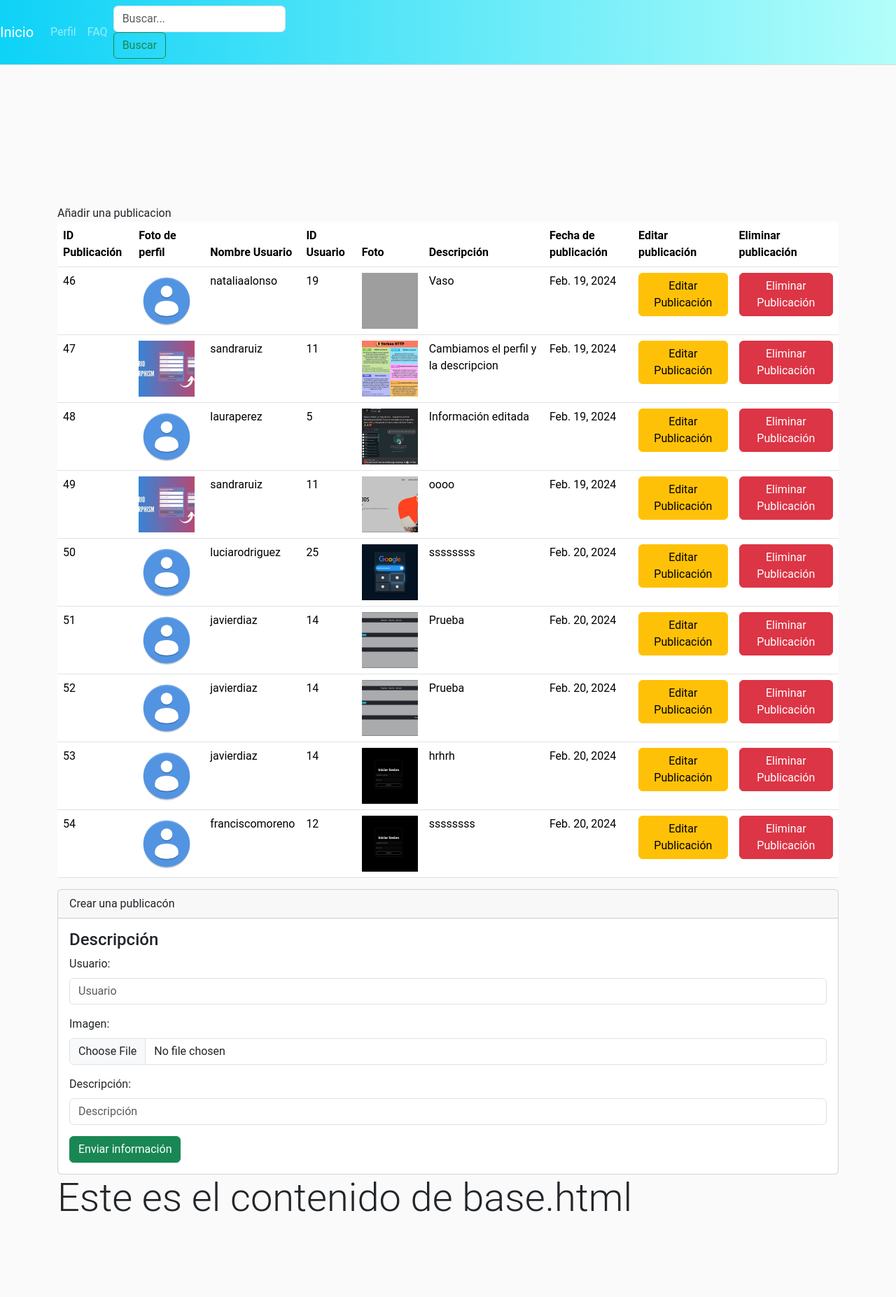
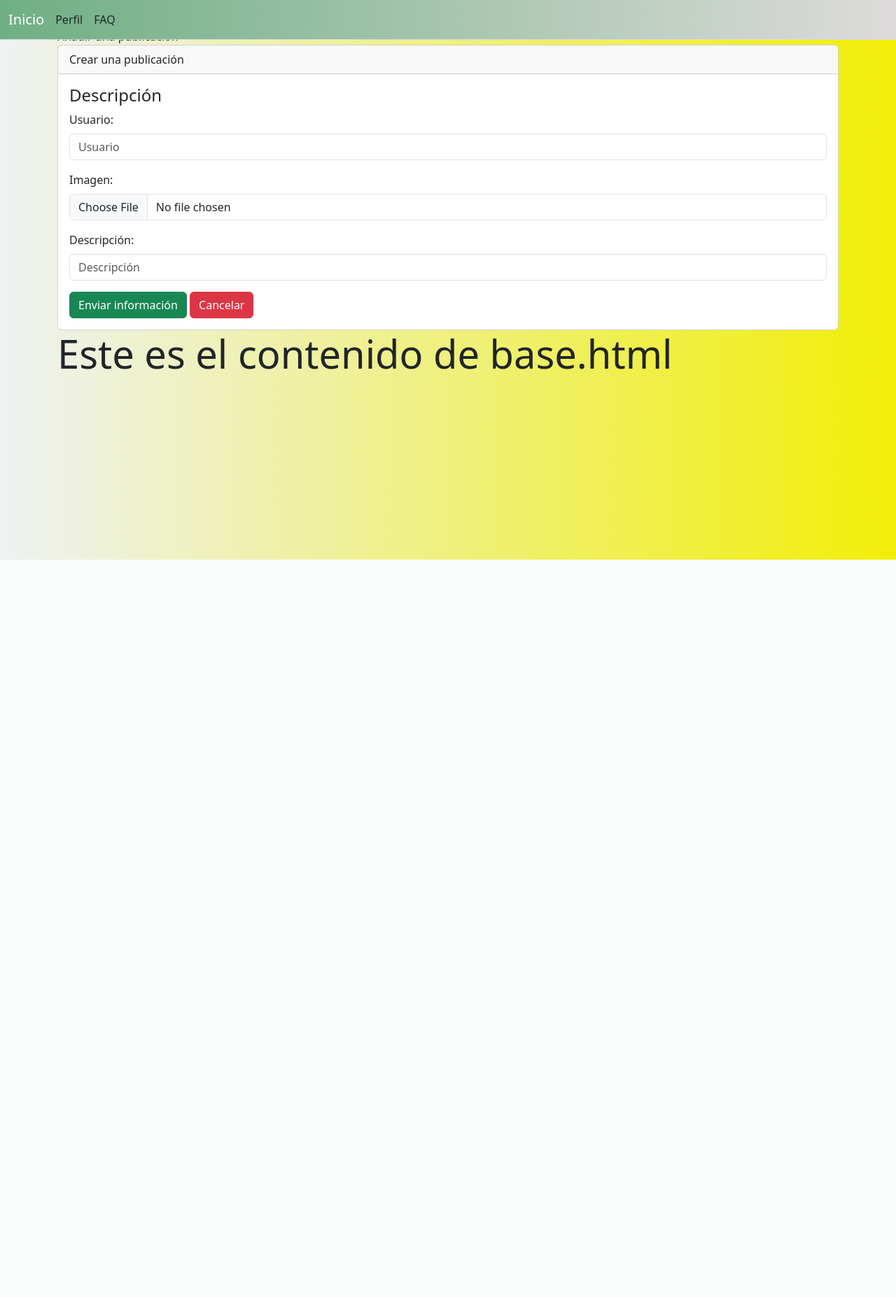
Before and after one commit to alvarors94/TeachGram, a Django app: page /crear_publicacion in a window 1280 px wide. Shown: the whole page at 70% size. After the commit the page ends 800 px from the top, so only its background shows below. Run offline with Django 5.2, Linux system fonts and the light colour scheme; data comes from the database, SQL or seed files in the repository; both versions use the stored data as it was after the commit; grey boxes are pictures that could not be loaded.

Commit message:
Se cambia la apariencia, se añaden los botones cancelar y los de agregar y ver comentarios y se agregan algunos de pruebas. Falta que a la hora ed agregar comentario parezca al imagen de la publicacion. EN /ver_comentarios_comentarios si que aparece la imagen

```diff
--- a/libreria/forms.py
+++ b/libreria/forms.py
@@ -1,7 +1,12 @@
 from django import forms
-from .models import Publicacion
+from .models import Publicacion, Comentario
 
 class PublicacionForm(forms.ModelForm):
     class Meta:
         model = Publicacion
         fields = "__all__"
+
+class ComentarioForm(forms.ModelForm):
+    class Meta:
+        model = Comentario
+        fields = "__all__"
--- a/libreria/models.py
+++ b/libreria/models.py
@@ -33,5 +33,6 @@ class Comentario(models.Model):
     comentario = models.CharField(max_length=400, verbose_name="Comentario")
     fecha_publicacion_comentario = models.DateField(auto_now_add=True)
 
+
     def __str__(self):
         return f"{self.usuario}'s comment ({self.comentario}) Fecha: {self.fecha_publicacion_comentario}"
--- a/libreria/templates/base.html
+++ b/libreria/templates/base.html
@@ -16,33 +16,30 @@
             integrity="sha384-T3c6CoIi6uLrA9TneNEoa7RxnatzjcDSCmG1MXxSR1GAsXEV/Dwwykc2MPK8M2HN"
             crossorigin="anonymous"
         />
-        <link rel="stylesheet" type="text/css" href="{% static '/style.css' %}">
+
+        <link rel="stylesheet" href="/static/main.css">
     </head>
 
-      <nav class="navbar navbar-expand-lg navbar-dark bg-dark">
-        <a class="navbar-brand" href="{% url 'inicio' %}">Inicio</a>
+
+
+    <nav class="navbar navbar-expand-lg mi-navbar fixed-top mb-30">
+        <div class="container-fluid mb-30">
+            <a class="navbar-brand text-white mb-30" href="/">Inicio</a>
             <button class="navbar-toggler" type="button" data-toggle="collapse" data-target="#navbarSupportedContent" aria-controls="navbarSupportedContent" aria-expanded="false" aria-label="Toggle navigation">
                 <span class="navbar-toggler-icon"></span>
             </button>
             <div class="collapse navbar-collapse" id="navbarNav">
-          <ul class="navbar-nav">
-            <li class="nav-item">
-              <a class="nav-link" href="{% url 'perfil' %}">Perfil</a>
-            </li>
-            <li class="nav-item">
+                  <a class="nav-link me-3" href="{% url 'perfil' %}">Perfil</a>
                   <a class="nav-link" href="#">FAQ</a>
-            </li>
-          </ul>
-          <form class="form-inline my-2 my-lg-0">
-            <input class="form-control mr-sm-2" type="search" placeholder="Buscar..." aria-label="Search">
-            <button class="btn btn-outline-success my-2 my-sm-0 ml-auto" type="submit">Buscar</button>
-        </form>
+
         </div>
     </nav>
 
 
+
+    <br/>
     <!-- Tab panes -->
-    <div class="tab-content" id="myTabContent">
+    <div class="tab-content mt-3" id="myTabContent">
         <div class="tab-pane fade show active" id="tab1Id" role="tabpanel">
 
         </div>
@@ -61,7 +58,7 @@
 
     <body>
 
-        <div class="container">
+        <div class="container mt-30">
             <div class="row">
                 <div class="col-12">
                     {% block contenido %} {% endblock %}
@@ -72,13 +69,7 @@
 
          </div>
      <header>
-            <!-- place navbar here -->
-        </header>
-        <main></main>
-        <footer>
-            <!-- place footer here -->
-        </footer>
-        <!-- Bootstrap JavaScript Libraries -->
+
         <script
             src="https://cdn.jsdelivr.net/npm/@popperjs/core@2.11.8/dist/umd/popper.min.js"
             integrity="sha384-I7E8VVD/ismYTF4hNIPjVp/Zjvgyol6VFvRkX/vR+Vc4jQkC+hVqc2pM8ODewa9r"
--- a/libreria/templates/perfil/crear_publicacion.html
+++ b/libreria/templates/perfil/crear_publicacion.html
@@ -4,40 +4,9 @@
 
 Añadir una publicacion
 
-<table class="table">
-    <thead>
-        <tr>
-            <th scope="col">ID Publicación</th>
-            <th scope="col">Foto de perfil</th>
-            <th scope="col">Nombre Usuario</th>
-            <th scope="col">ID Usuario</th>
-            <th scope="col">Foto</th>
-            <th scope="col">Descripción</th>
-            <th scope="col">Fecha de publicación</th>
-            <th scope="col">Editar publicación</th>
-            <th scope="col">Eliminar publicación</th>
-        </tr>
-    </thead>
-    <tbody>
-        {% for publicacion in publicaciones %}
-        <tr>
-            <td>{{ publicacion.id_publicacion }}</td>
-            <td><img src="{{ publicacion.usuario.foto_perfil.url }}" height="80" width="80"/></td>
-            <td>{{ publicacion.usuario.nombre_usuario }}</td>
-            <td>{{ publicacion.usuario.id_usuario }}</td>
-            <td><img src="{{ publicacion.foto_publicacion.url }}" height="80" width="80"/></td>
-            <td>{{ publicacion.descripcion }}</td>
-            <td>{{ publicacion.fecha_publicacion }}</td>
-            <td><a class="btn btn-warning" href="{% url 'editar_publicacion' publicacion.id_publicacion%}" role="button">Editar Publicación</a></td>
-            <td><a class="btn btn-danger" href="{% url 'eliminar_publicacion' publicacion.id_publicacion%}" role="button">Eliminar Publicación</a></td>
-
-        </tr>
-        {% endfor %}
-    </tbody>
-</table>
 
 <div class="card">
-    <div class="card-header">Crear una publicacón</div>
+    <div class="card-header">Crear una publicación</div>
     <div class="card-body">
 
         <h4 class="card-title">Descripción</h4>
--- a/libreria/templates/perfil/form.html
+++ b/libreria/templates/perfil/form.html
@@ -38,6 +38,14 @@ Incluyendo el token de CSRF en el formulario, se garantiza que las solicitudes d
         value="Enviar información"
     />
 
+    <a
+        name=""
+        id=""
+        class="btn btn-danger"
+        href="{% url 'publicaciones'%}"
+        role="button"
+        >Cancelar</a
+    >
 
 
 </form>
--- a/libreria/urls.py
+++ b/libreria/urls.py
@@ -9,6 +9,11 @@ urlpatterns = [
     path("crear_publicacion", views.crear_publicacion, name="crear_publicacion"),
     path("editar_publicacion/<int:id>", views.editar_publicacion, name="editar_publicacion"),
     path("eliminar_publicacion/<int:id>", views.eliminar_publicacion, name="eliminar_publicacion"),
+    path("publicaciones", views.ver_publicaciones, name="publicaciones"),
+    path("ver_comentarios/<int:id>", views.ver_comentarios, name="ver_comentarios"),
+    path("agregar_comentario/<int:id>", views.agregar_comentario, name="agregar_comentario"),
+
+
 
 
 ]+ static(settings.MEDIA_URL, document_root=settings.MEDIA_ROOT) # así concatenamos el path de la carpeta media y la ruta de la carpeta static
--- a/libreria/views.py
+++ b/libreria/views.py
@@ -1,6 +1,6 @@
 from django.shortcuts import render, redirect
 from .models import Usuario, Publicacion, Comentario #Importamos las clases
-from .forms import PublicacionForm
+from .forms import PublicacionForm, ComentarioForm
 def inicio(request):
     return render(request, "paginas/inicio.html")
 
@@ -15,16 +15,49 @@ def crear_publicacion(request):
 
     if form_publicacion.is_valid():
         form_publicacion.save()
-        return redirect("crear_publicacion")
+        return redirect("publicaciones")
 
     return render(request, "perfil/crear_publicacion.html", {"form_publicacion": form_publicacion, "publicaciones": publicaciones})
 
 def editar_publicacion(request,id):
     publicacion = Publicacion.objects.get(id_publicacion = id)
     form_publicacion = PublicacionForm(request.POST or None, request.FILES or None, instance = publicacion)
+    if form_publicacion.is_valid() and request.POST:
+        form_publicacion.save()
+        return redirect("crear_publicacion")
     return render(request, "perfil/editar_publicacion.html", {"form_publicacion": form_publicacion})
 
 def eliminar_publicacion(request,id):
     publicacion = Publicacion.objects.get(id_publicacion = id)
     publicacion.delete()
     return redirect("crear_publicacion")
+
+def ver_publicaciones(request):
+    publicaciones = Publicacion.objects.all()
+    return render(request, "perfil/publicaciones.html", {"publicaciones": publicaciones})
+
+def ver_comentarios(request, id):
+    publicacion = Publicacion.objects.get(id_publicacion=id)
+    comentarios = publicacion.comentarios.all()  # Obtener todos los comentarios de la publicación específica
+    return render(request, "perfil/ver_comentarios.html", {"publicacion": publicacion, "comentarios": comentarios})
+
+
+def agregar_comentario(request, id):
+    publicacion = Publicacion.objects.get(id_publicacion = id)
+    form_comentario = ComentarioForm(request.POST)
+    if form_comentario.is_valid() and request.POST:
+        form_comentario.save()
+        return redirect("publicaciones")
+
+    return render(request, "perfil/agregar_comentario.html", {"form_comentario": form_comentario})
+    # publicacion = Publicacion.objects.get(id_publicacion=id)
+    # if request.method == 'POST':
+    #     form_comentario = ComentarioForm(request.POST)
+    #     if form_comentario.is_valid():
+    #         comentario = form_comentario.save(commit=False)
+    #         comentario.publicacion = publicacion
+    #         comentario.save()
+    #         return redirect('ver_comentarios', id=id)  # Redirigir a la página de visualización de comentarios
+    # else:
+    #     form_comentario = ComentarioForm()
+    # return render(request, 'perfil/agregar_comentario.html', {'form_comentario': form_comentario, 'publicacion': publicacion})
--- /dev/null
+++ b/static/main.css
@@ -0,0 +1,20 @@
+
+
+.mi-navbar {
+    width: 100%;
+    border-bottom: solid #dbdbdb 1px;
+    background: linear-gradient(to left, #dedbdb, #6FAF83); /* W3C, IE 10+/ Edge, Firefox 16+, Chrome 26+, Opera 12+, Safari 7+ */
+    margin-bottom: 200px; /* Agrega margen en la parte inferior del contenedor de perfil */
+}
+
+body{
+
+    background: #8e9eab;  /* fallback for old browsers */
+    background: -webkit-linear-gradient(to right, #eef2f3, #8e9eab);  /* Chrome 10-25, Safari 5.1-6 */
+    background: linear-gradient(to right, #eef2f3, #f1ee07); /* W3C, IE 10+/ Edge, Firefox 16+, Chrome 26+, Opera 12+, Safari 7+ */
+
+  }
+
+  .table-container {
+    margin-top: 50px; /* Ajusta este valor según sea necesario */
+}
--- a/static/style.css
+++ /dev/null
@@ -1,167 +0,0 @@
-*{
-    padding: 0;
-    margin: 0;
-    box-sizing: border-box;
-}
-
-
-
-body{
-    width: 100%;
-    font-family: 'Roboto',sans-serif;
-    min-width: 1024px;
-    max-width: 1400px;
-    background: #fafafa;
-}
-nav{
-    width: 100%;
-    z-index: 1;
-    border-bottom: solid #dbdbdb 1px;
-    background: linear-gradient(to left, #b2fefa, #0ed2f7); /* W3C, IE 10+/ Edge, Firefox 16+, Chrome 26+, Opera 12+, Safari 7+ */
-    margin-bottom: 200px; /* Agrega margen en la parte inferior del contenedor de perfil */
-
-}
-.nav-cont{
-    width: 80%;
-    margin: auto;
-    display: flex;
-    justify-content: space-between;
-    align-items: center;
-    padding: 10px 50px;
-}
-.cont-input{
-    height: 28px;
-    border: solid 1px #dbdbdb;
-    display: flex;
-    align-items: center;
-    background: #fafafa;
-    padding: 5px;
-}
-.cont-input input{
-    border: 0;
-    outline: none;
-    background: #fafafa;
-}
-.iconos svg{
-    margin:  0 10px;
-    cursor: pointer;
-}
-.iconos .small-logo{
-    width: 25px;
-    height: 25px;
-    border-radius: 50%;
-    cursor: pointer;
-}
-header{
-    width: 60%;
-    margin: auto;
-    transform: translateY(50px);
-    padding: 20px 0;
-    margin-bottom: 20px; /* Agrega margen en la parte inferior del contenedor de perfil */
-}
-.perfil-container{
-    display: flex;
-    margin-bottom: 20px; /* Agrega margen en la parte inferior del contenedor de perfil */
-}
-.perfil-container img{
-    height: 150px;
-    width: 150px;
-    border-radius: 50%;
-    cursor: pointer;
-}
-.contenedor-cabezera{
-    margin-left: 100px;
-}
-.cabezera1{
-    width: 290px;
-    display: flex;
-    align-items: center;
-    margin-bottom: 15px;
-    justify-content: space-between;
-}
-.cabezera1 h1{
-    color: #616161;
-    font-weight: 100;
-    font-size: 26px;
-}
-.cabezera1 button{
-    width: 100px;
-    height: 30px;
-    background-color: #fafafa;
-    border: solid #dbdbdb 1px;
-    cursor: pointer;
-}
-.cabezera1 svg{
-    cursor: pointer;
-}
-.cabezera2{
-    display: flex;
-    justify-content: space-between;
-    font-size: 15px;
-    margin-bottom: 15px;
-}
-.cabezera3 h2,
-.cabezera3 .p-ciencia,
-.cabezera3 .p-creador,
-.cabezera3 .p-dev,
-.cabezera3 .p-suscribe{
-    font-size: 16px;
-    margin-bottom: 5px;
-}
-
-.cabezera3 .p-ciencia{
-    color: #a2a2a2;
-}
-.cabezera3 .p-link{
-    text-align: none;
-    color: #1e4e7c;
-}
-.historias{
-    width: 90px;
-    margin-top: 50px;
-    transform: translateX(-45px);
-    font-size: 14px;
-    font-weight: 600;
-    text-align: center;
-}
-.historias__dev img{
-    height: 80px;
-    width: 80px;
-    border-radius: 50%;
-    cursor: pointer;
-}
-.linea{
-    width: 100%;
-    height: 1px;
-    margin: auto;
-    background-color: #dbdbdb;
-}
-.main-nav{
-    display: flex;
-    justify-content: space-between;
-    align-items: center;
-    width: 50%;
-    margin: auto;
-    padding: 15px;
-}
-.main-nav a{
-    color: #333;
-    text-decoration: none;
-    font-size: 13px;
-}
-main{
-    width: 70%;
-    margin: auto;
-    margin-top: 60px;
-}
-.mainCont__grid{
-    display: grid;
-    grid-template-columns: repeat(3,32%);
-    grid-template-rows: repeat(5,auto);
-    gap: 2%;
-    height: auto;
-}
-.mainCont__grid div > img{
-    width: 100%;
-    cursor: pointer;
-}
```
Also changed, not shown: libreria/templates/perfil/agregar_comentario.html (added, +66 -0 lines), libreria/templates/perfil/index.html (+6 -6 lines), libreria/templates/perfil/publicaciones.html (added, +43 -0 lines), libreria/templates/perfil/ver_comentarios.html (added, +36 -0 lines), static/publicaciones/img10.jpg (added), static/publicaciones/img11.jpg (added), static/publicaciones/img11_0sOghTw.jpg (added), static/publicaciones/img13_3LL8zxb.jpg (added), static/publicaciones/img5.jpg (added), static/publicaciones/img5_1L5EqwN.jpg (added), teachgram.db. Lines whose indentation alone changed are shown as unchanged.
